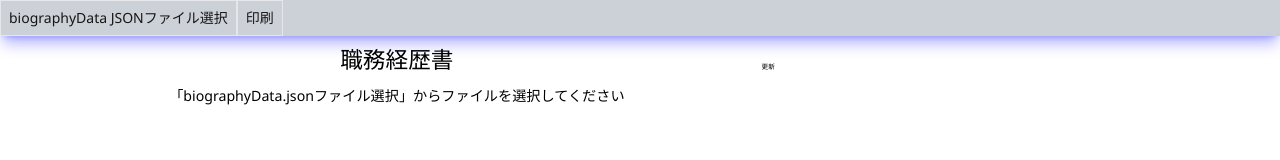
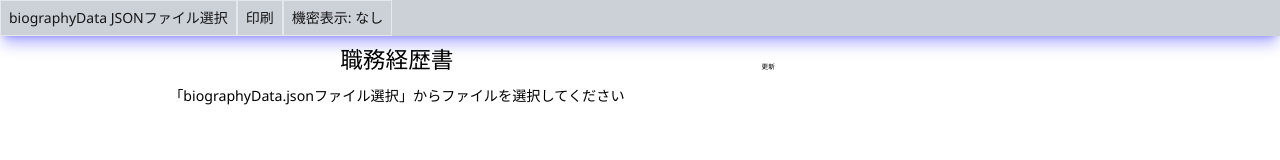
Before and after one commit to phinesze/phinesze-careers-next, a Next.js app: page /preview in a window 1280 px wide. Shown: the top 160 px of the page. Built offline with nearby package versions, Linux system fonts and the light colour scheme.

Commit message:
機密表示切り替えボタンを追加

```diff
--- a/src/components/PreviewMenuHeader.tsx
+++ b/src/components/PreviewMenuHeader.tsx
@@ -1,11 +1,26 @@
 "use client";
 
+import { usePathname, useRouter, useSearchParams } from "next/navigation";
 import { useCareerSections } from "@/composables/useCareerSections";
 
 export default function PreviewMenuHeader() {
-  const { handleSelectFile } = useCareerSections();
+  const { handleSelectFile, isSecrets } = useCareerSections();
+  const router = useRouter();
+  const pathname = usePathname();
+  const searchParams = useSearchParams();
 
   const handlePrint = () => print();
+
+  const toggleIsSecrets = () => {
+    const params = new URLSearchParams(searchParams.toString());
+    if (isSecrets) {
+      params.delete("is_secrets");
+    } else {
+      params.set("is_secrets", "1");
+    }
+    const query = params.toString();
+    router.replace(query ? `${pathname}?${query}` : pathname);
+  };
 
   return (
     <header className="flex h-9 w-full cursor-pointer bg-gray-400/50 shadow-lg shadow-indigo-500/50 print:hidden">
@@ -24,6 +39,12 @@ export default function PreviewMenuHeader() {
       >
         印刷
       </button>
+      <button
+        className={`inline-block cursor-pointer border border-gray-200 px-2 text-sm ${isSecrets ? "bg-orange-300" : ""}`}
+        onClick={toggleIsSecrets}
+      >
+        機密表示: {isSecrets ? "あり" : "なし"}
+      </button>
     </header>
   );
 }
```
